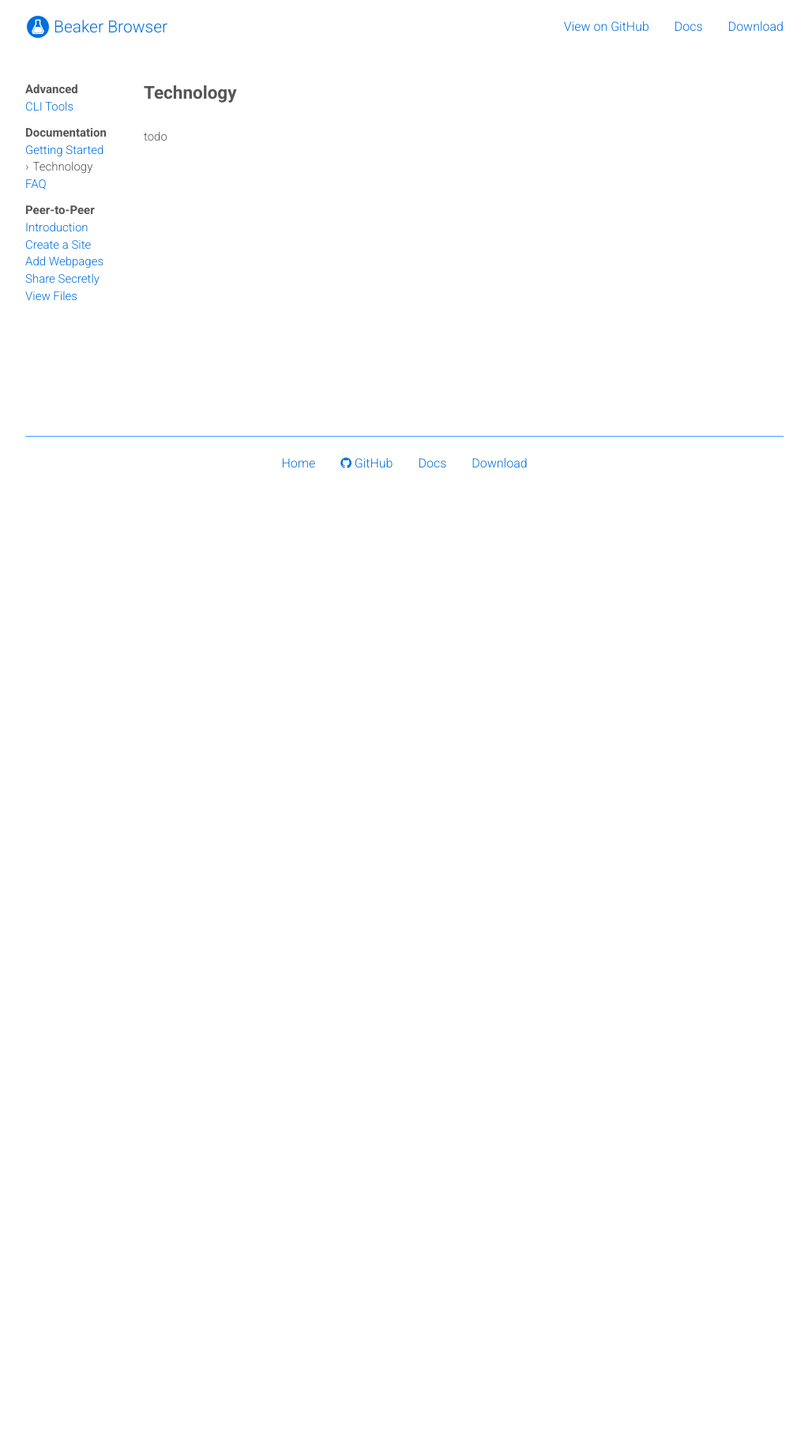
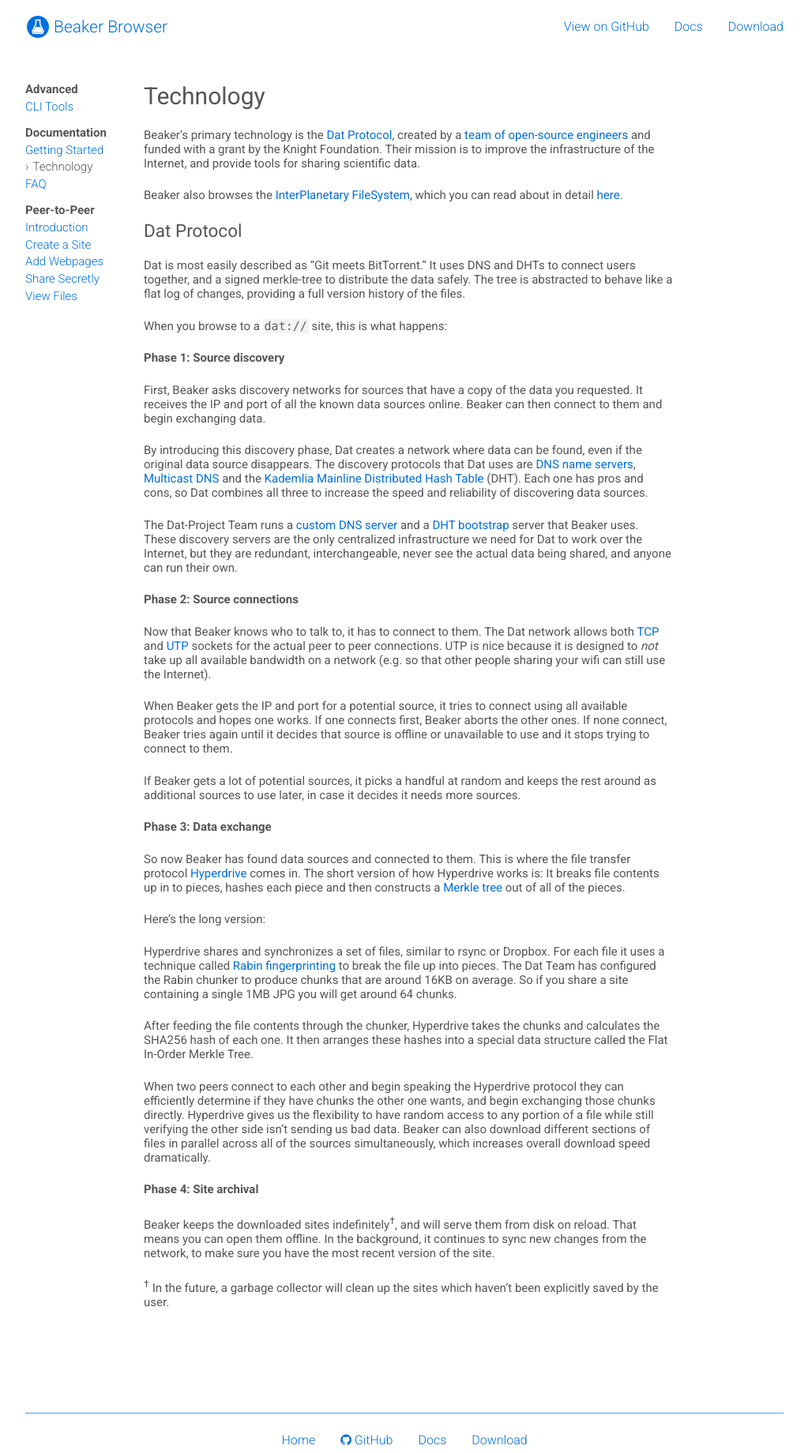
Before and after one commit to beakerbrowser/beakerbrowser.com, a Jekyll site: the page built from _docs/technology.md, in a window 1280 px wide. Shown: the whole page at 79% size, without its empty margins (128-1151 px from the left). Built offline with Jekyll 4.4.1, drawn with Linux system fonts in a browser that asks for light colours; before the commit the page ends 918 px from its top, so only the background shows below that.

Commit message:
add technology docs page

```diff
--- a/_docs/technology.md
+++ b/_docs/technology.md
@@ -4,4 +4,68 @@
 category: Documentation
 ---
 
-todo
+Beaker's primary technology is the [Dat Protocol](http://dat-data.com), created by a [team of open-source engineers](http://dat-data.com/team) and funded with a grant by the Knight Foundation.
+Their mission is to improve the infrastructure of the Internet, and provide tools for sharing scientific data.
+
+Beaker also browses the [InterPlanetary FileSystem](https://ipfs.io), which you can read about in detail [here](https://github.com/ipfs/specs/tree/master/architecture).
+
+### Dat Protocol
+
+Dat is most easily described as "Git meets BitTorrent."
+It uses DNS and DHTs to connect users together, and a signed merkle-tree to distribute the data safely.
+The tree is abstracted to behave like a flat log of changes, providing a full version history of the files.
+
+When you browse to a `dat://` site, this is what happens:
+
+**Phase 1: Source discovery**
+
+First, Beaker asks discovery networks for sources that have a copy of the data you requested.
+It receives the IP and port of all the known data sources online.
+Beaker can then connect to them and begin exchanging data.
+
+By introducing this discovery phase, Dat creates a network where data can be found, even if the original data source disappears.
+The discovery protocols that Dat uses are <a href="https://en.wikipedia.org/wiki/Name_server">DNS name servers</a>, <a href="https://en.wikipedia.org/wiki/Multicast_DNS">Multicast DNS</a> and the <a href="https://en.wikipedia.org/wiki/Mainline_DHT">Kademlia Mainline Distributed Hash Table</a> (DHT).
+Each one has pros and cons, so Dat combines all three to increase the speed and reliability of discovering data sources.
+
+The Dat-Project Team runs a <a href="https://www.npmjs.com/package/dns-discovery">custom DNS server</a> and a <a href="https://github.com/bittorrent/bootstrap-dht">DHT bootstrap</a> server that Beaker uses.
+These discovery servers are the only centralized infrastructure we need for Dat to work over the Internet, but they are redundant, interchangeable, never see the actual data being shared, and anyone can run their own.
+
+**Phase 2: Source connections**
+
+Now that Beaker knows who to talk to, it has to connect to them.
+The Dat network allows both <a href="https://en.wikipedia.org/wiki/Transmission_Control_Protocol">TCP</a> and <a href="https://en.wikipedia.org/wiki/Micro_Transport_Protocol">UTP</a> sockets for the actual peer to peer connections.
+UTP is nice because it is designed to <em>not</em> take up all available bandwidth on a network (e.g. so that other people sharing your wifi can still use the Internet).
+
+When Beaker gets the IP and port for a potential source, it tries to connect using all available protocols and hopes one works.
+If one connects first, Beaker aborts the other ones.
+If none connect, Beaker tries again until it decides that source is offline or unavailable to use and it stops trying to connect to them.
+
+If Beaker gets a lot of potential sources, it picks a handful at random and keeps the rest around as additional sources to use later, in case it decides it needs more sources.
+
+**Phase 3: Data exchange**
+
+So now Beaker has found data sources and connected to them.
+This is where the file transfer protocol <a href="https://www.npmjs.com/package/hyperdrive">Hyperdrive</a> comes in.
+The short version of how Hyperdrive works is: It breaks file contents up in to pieces, hashes each piece and then constructs a <a href="https://en.wikipedia.org/wiki/Merkle_tree">Merkle tree</a> out of all of the pieces.
+
+Here's the long version:
+
+Hyperdrive shares and synchronizes a set of files, similar to rsync or Dropbox.
+For each file it uses a technique called [Rabin fingerprinting](https://en.wikipedia.org/wiki/Rabin_fingerprint) to break the file up into pieces.
+The Dat Team has configured the Rabin chunker to produce chunks that are around 16KB on average.
+So if you share a site containing a single 1MB JPG you will get around 64 chunks.
+
+After feeding the file contents through the chunker, Hyperdrive takes the chunks and calculates the SHA256 hash of each one.
+It then arranges these hashes into a special data structure called the Flat In-Order Merkle Tree.
+
+When two peers connect to each other and begin speaking the Hyperdrive protocol they can efficiently determine if they have chunks the other one wants, and begin exchanging those chunks directly.
+Hyperdrive gives us the flexibility to have random access to any portion of a file while still verifying the other side isn't sending us bad data.
+Beaker can also download different sections of files in parallel across all of the sources simultaneously, which increases overall download speed dramatically.
+
+**Phase 4: Site archival**
+
+Beaker keeps the downloaded sites indefinitely<sup>&dagger;</sup>, and will serve them from disk on reload.
+That means you can open them offline.
+In the background, it continues to sync new changes from the network, to make sure you have the most recent version of the site.
+
+<sup>&dagger;</sup> In the future, a garbage collector will clean up the sites which haven't been explicitly saved by the user.
--- a/css/main.scss
+++ b/css/main.scss
@@ -144,8 +144,11 @@
     max-width: 670px;
 
     h2, h3, h4, p {
-      margin: 1.5em 0;
+      margin: 22.5px 0;
+      font-weight: normal;
     }
+    h2 { font-size: 2em; }
+    h3 { font-size: 1.5em; }
     h2:first-child {
       margin-top: 0;
     }
```
